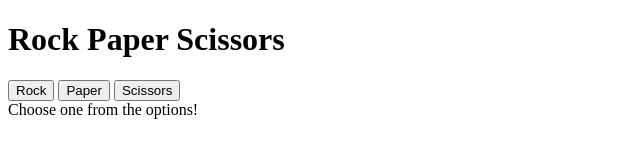
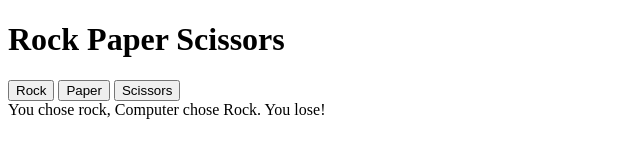
Before and after one commit to BishBashBosh888/rock-paper-scissors, a plain HTML site: page index.html in a window 1280 px wide. Both pictures are taken after a click on the button "Rock". Shown: the whole page, without its empty margins (0-640 px from the left). Drawn offline with Linux system fonts and the light colour scheme.

Commit message:
added event listener to each buttons, and  updateResult function to update the result text

```diff
--- a/index.html
+++ b/index.html
@@ -14,7 +14,7 @@
                 <button class="choice" id="paper">Paper</button>
                 <button class="choice" id="scissors">Scissors</button>
             </div>
-            <div class="result">Choose one from the options!</div>
+            <div class="result" id="result">Choose one from the options!</div>
         </div>
 
         <script src="script.js"></script>
--- a/script.js
+++ b/script.js
@@ -1,6 +1,38 @@
+const buttons = document.querySelectorAll('.choices button');
+const result = document.getElementById('result');
+
 const choices = ['Rock', 'Paper', 'Scissors'];
 
 function getComputerChoice(){
-    const choice = Math.floor((Math.nradom() * 3) + 1);
+    const choice = Math.floor(Math.random() * 3);
     return choices[choice];
 }
+
+function getWinner(userChoice, computerChoice){
+    if (userChoice === computerChoice) {
+        return 'Tie!';
+    } else if (
+        (userChoice === 'rock' && computerChoice === 'Scissors') ||
+        (userChoice === 'paper' && computerChoice === 'Rock') ||
+        (userChoice === 'scissors' && computerChoice === 'Paper')
+    ) {
+        return "You win!";
+    } else {
+        return "You lose!";
+    }
+}
+
+function updateResult(userChoice, computerChoice, gameResult){
+    result.textContent = `You chose ${userChoice}, Computer chose ${computerChoice}. ${gameResult}`;
+}
+
+buttons.forEach(button => {
+    button.addEventListener('click', () =>{
+        const userChoice = button.id;
+        console.log(userChoice);
+        const computerChoice = getComputerChoice();
+        console.log(computerChoice);
+        const gameResult = getWinner(userChoice, computerChoice);
+        updateResult(userChoice, computerChoice, gameResult)
+    })
+});
```
